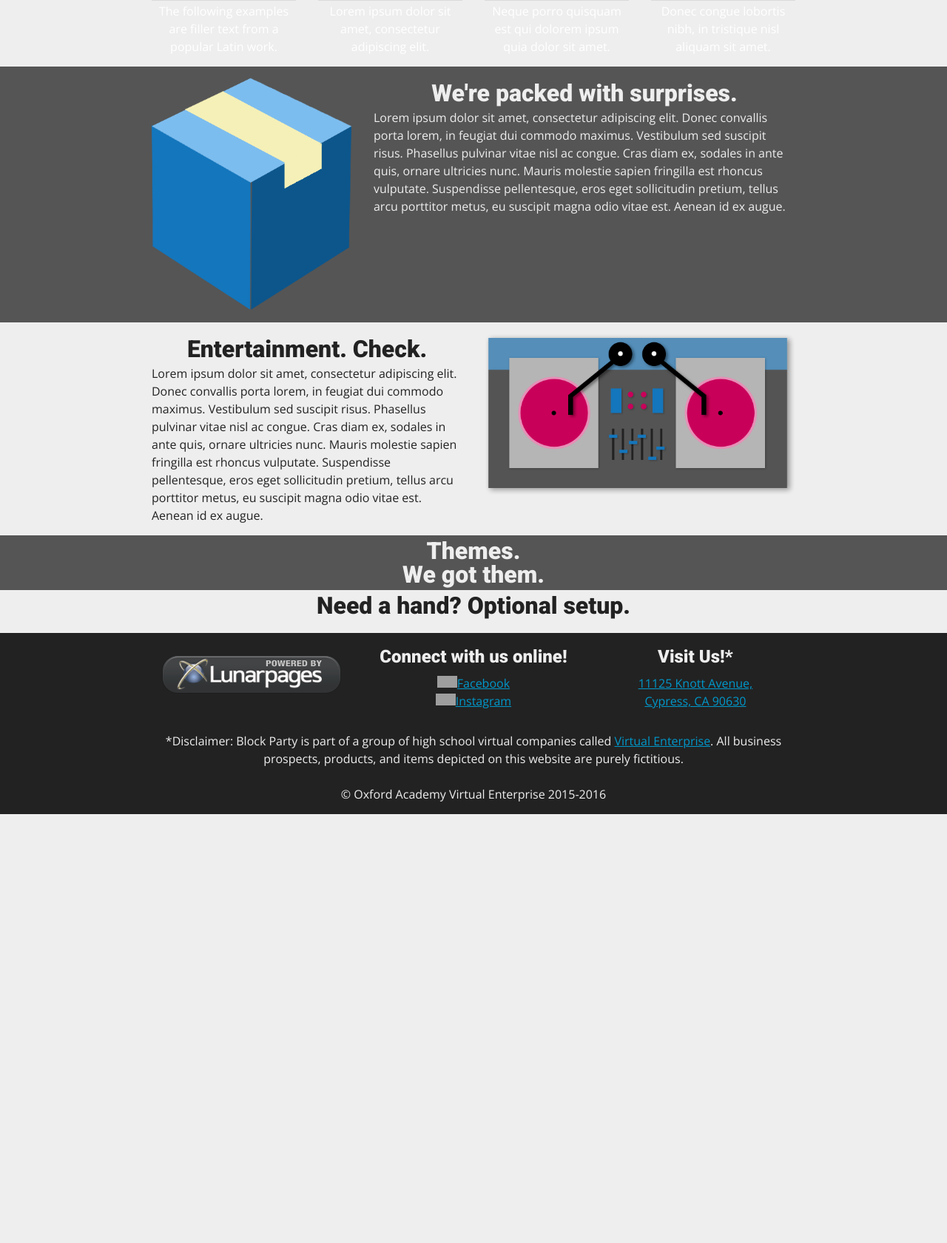
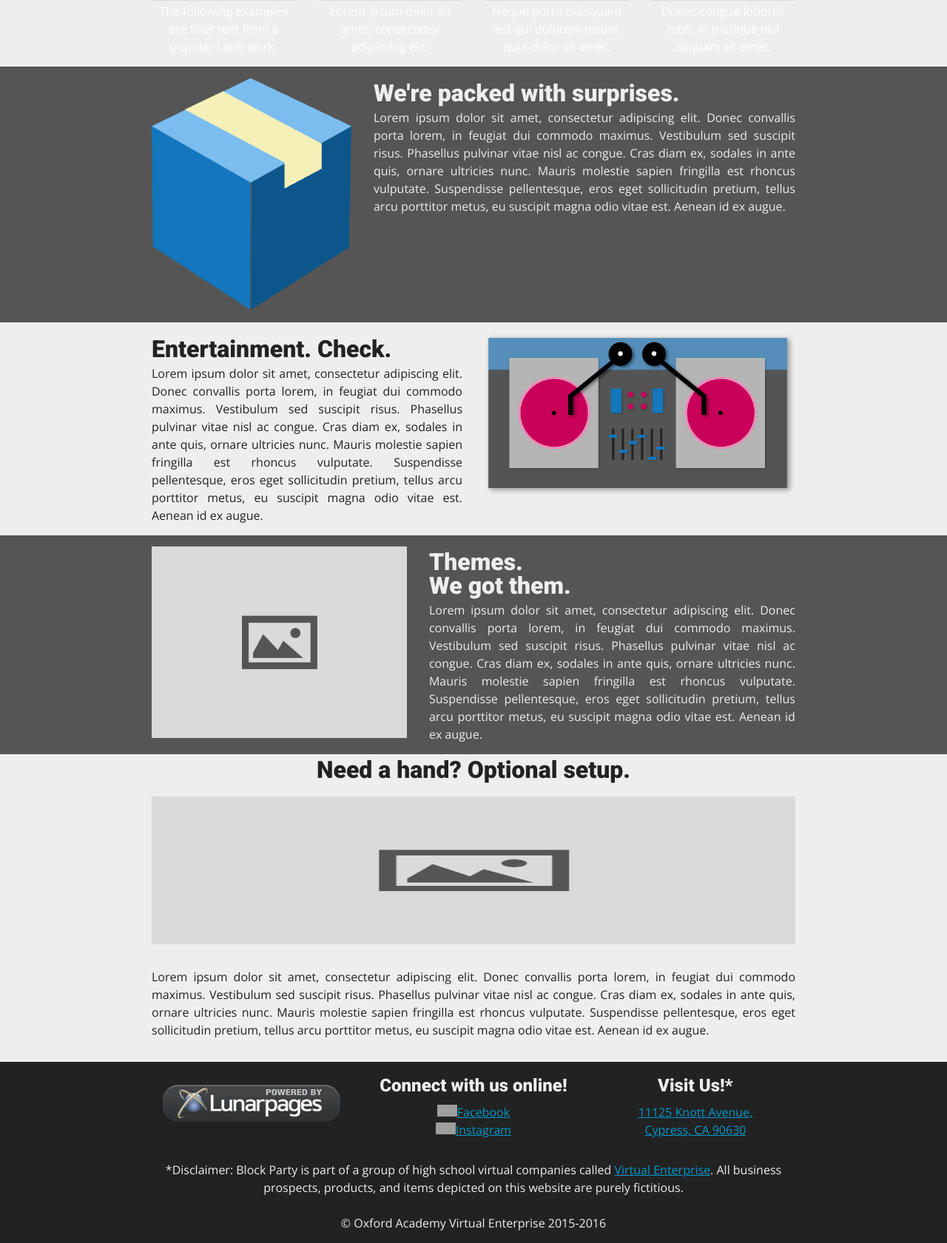
Before and after one commit to OAVE1516/oave1516.github.io, a PHP site: page / in a window 1280 px wide. Shown: the part 549-2230 px from the top of the page at 74% size. Before the commit the page ends 1650 px from the top, so only its background shows below. Run offline with PHP 8.4, Linux system fonts and the light colour scheme; grey boxes are pictures that could not be loaded.

Commit message:
Main Page Layout Complete

```diff
--- a/css/aayush.css
+++ b/css/aayush.css
@@ -38,4 +38,5 @@ h2, h3{
 
 .whitebg h2, .whitebg p{
     color: #222;
+
 }
--- a/index.html
+++ b/index.html
@@ -56,8 +56,8 @@
                 <img src="img/Box.png">
             </div>
             <div class="col-8" >
-                <h2 >We're packed with surprises.</h2>
-                <p>Lorem ipsum dolor sit amet, consectetur adipiscing elit. Donec convallis porta lorem, in feugiat dui commodo maximus. Vestibulum sed suscipit risus. Phasellus pulvinar vitae nisl ac congue. Cras diam ex, sodales in ante quis, ornare ultricies nunc. Mauris molestie sapien fringilla est rhoncus vulputate. Suspendisse pellentesque, eros eget sollicitudin pretium, tellus arcu porttitor metus, eu suscipit magna odio vitae est. Aenean id ex augue.</p>
+                <h2 class="left-text">We're packed with surprises.</h2>
+                <p class="justify-text">Lorem ipsum dolor sit amet, consectetur adipiscing elit. Donec convallis porta lorem, in feugiat dui commodo maximus. Vestibulum sed suscipit risus. Phasellus pulvinar vitae nisl ac congue. Cras diam ex, sodales in ante quis, ornare ultricies nunc. Mauris molestie sapien fringilla est rhoncus vulputate. Suspendisse pellentesque, eros eget sollicitudin pretium, tellus arcu porttitor metus, eu suscipit magna odio vitae est. Aenean id ex augue.</p>
             </div>
         </div>
     </div>
@@ -65,24 +65,34 @@
     <div class="container">
         <div class="row whitebg">
             <div class="col-6">
-                <h2>Entertainment. Check.</h2>
-                <p>Lorem ipsum dolor sit amet, consectetur adipiscing elit. Donec convallis porta lorem, in feugiat dui commodo maximus. Vestibulum sed suscipit risus. Phasellus pulvinar vitae nisl ac congue. Cras diam ex, sodales in ante quis, ornare ultricies nunc. Mauris molestie sapien fringilla est rhoncus vulputate. Suspendisse pellentesque, eros eget sollicitudin pretium, tellus arcu porttitor metus, eu suscipit magna odio vitae est. Aenean id ex augue.</p>
+                <h2 class="left-text">Entertainment. Check.</h2>
+                <p class="justify-text">Lorem ipsum dolor sit amet, consectetur adipiscing elit. Donec convallis porta lorem, in feugiat dui commodo maximus. Vestibulum sed suscipit risus. Phasellus pulvinar vitae nisl ac congue. Cras diam ex, sodales in ante quis, ornare ultricies nunc. Mauris molestie sapien fringilla est rhoncus vulputate. Suspendisse pellentesque, eros eget sollicitudin pretium, tellus arcu porttitor metus, eu suscipit magna odio vitae est. Aenean id ex augue.</p>
             </div>
             <div class="col-6">
-                <img src="img/DJSet.png" height="auto" width="auto" style="vertical-align:middle">
+                <img src="img/DJSet.png" height="auto" width="auto">
             </div>
         </div>
     </div>
 
     <div class="row graybg">
         <div class="container">
-            <h2>Themes.<br>We got them.</h2>
+
+            <div class="col-5"><img src="img/placeholder.png"></div>
+
+        <div class="col-7">
+            <h2 class="left-text">Themes.<br>We got them.</h2>
+            <p class="justify-text">Lorem ipsum dolor sit amet, consectetur adipiscing elit. Donec convallis porta lorem, in feugiat dui commodo maximus. Vestibulum sed suscipit risus. Phasellus pulvinar vitae nisl ac congue. Cras diam ex, sodales in ante quis, ornare ultricies nunc. Mauris molestie sapien fringilla est rhoncus vulputate. Suspendisse pellentesque, eros eget sollicitudin pretium, tellus arcu porttitor metus, eu suscipit magna odio vitae est. Aenean id ex augue.</p>
+            </div>
         </div>
     </div>
 
     <div class="row whitebg">
         <div class="container">
             <h2>Need a hand? Optional setup.</h2>
+            <div class="col-12"><img src="img/placeholder.png" height="200px"></div>
+             <div class="col-12">
+            <p class="justify-text">Lorem ipsum dolor sit amet, consectetur adipiscing elit. Donec convallis porta lorem, in feugiat dui commodo maximus. Vestibulum sed suscipit risus. Phasellus pulvinar vitae nisl ac congue. Cras diam ex, sodales in ante quis, ornare ultricies nunc. Mauris molestie sapien fringilla est rhoncus vulputate. Suspendisse pellentesque, eros eget sollicitudin pretium, tellus arcu porttitor metus, eu suscipit magna odio vitae est. Aenean id ex augue.</p>
+            </div>
         </div>
     </div>
 
```
